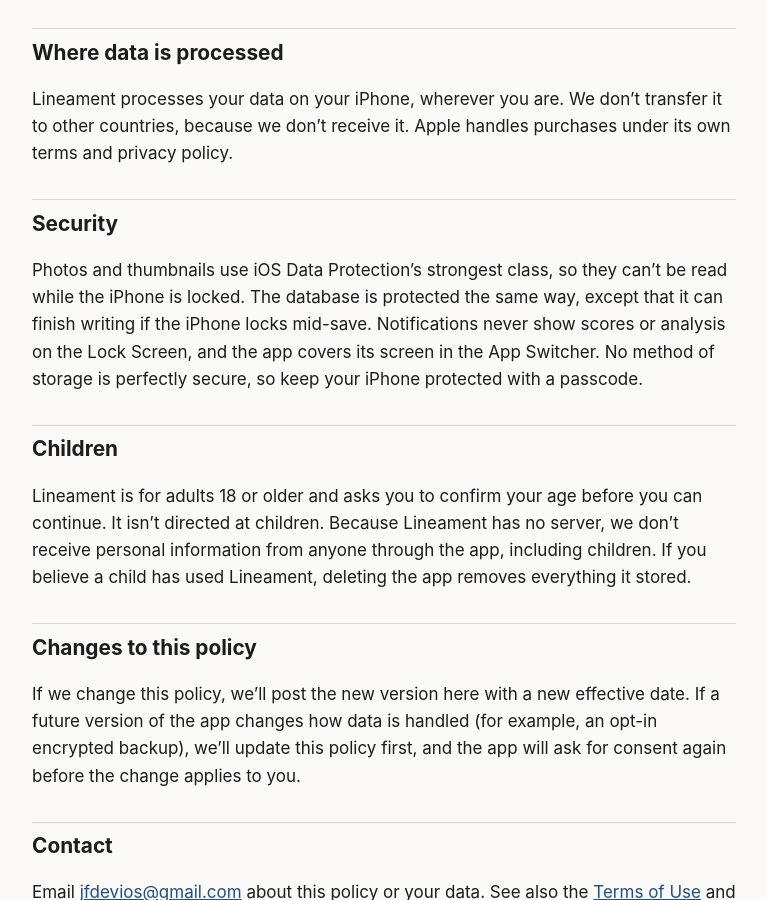
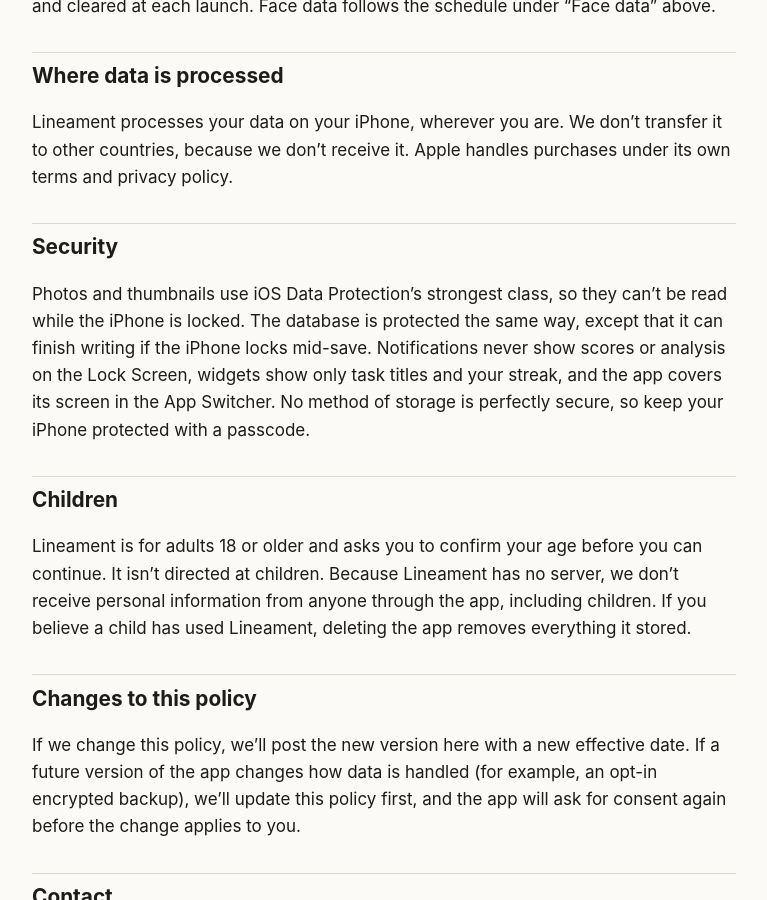
Before and after one commit to Jasonf90/lineament, a Jekyll site: the page built from privacy.md, in a window 1280 px wide and 900 px high, scrolled down 6332 px. Shown: the whole window, without its empty margins (256-1023 px from the left). Built offline with Jekyll 4.4.1, drawn with Linux system fonts in a browser that asks for light colours; our own code applies the rules of GitHub Pages for plain Markdown files; some of the changed text lies outside the part shown.

Commit message:
Privacy policy: say where check-in answers are stored, and what widgets show
Co-Authored-By: Claude Opus 5.5 <noreply@anthropic.com>

```diff
--- a/privacy.md
+++ b/privacy.md
@@ -30,7 +30,7 @@ Lineament is for adults 18 or older. Face analysis starts only after you agree t
 | Facial landmarks and the measurements calculated from them (distances, ratios and angles) | The app's database on the iPhone | Used to produce your ratings, the facial atlas and comparisons between your own scans |
 | Ratings, confidence levels and versions | The app's database on the iPhone | |
 | Scan details: the iPhone model identifier (for example "iPhone17,1"), camera lens, exposure, ISO, focal length, orientation, which segmentation masks the camera provided, and whether the photo came from the camera or was imported | The app's database on the iPhone | Used to check whether two scans can be compared. No location and no device identifiers |
-| Your profile, goals, routine plan, tasks and check-ins, including the weekly answers about how your skin, sleep and energy felt | The app's database on the iPhone | See "Health-related answers" below |
+| Your profile, goals, setup answers, routine plan, tasks and check-ins, including the weekly answers about how your skin, sleep and energy felt | The app's database and protected storage on the iPhone | See "Health-related answers" below |
 | Subscription status (which plan, its state, expiry and when it was last checked with the App Store) | The app's database on the iPhone | Lets Lineament Pro keep working when you're offline |
 | Usage events: a fixed list such as "onboarding started", "score revealed" or "task completed", with fixed choices such as which goal or which plan type | The app's database on the iPhone, for 90 days | Never sent anywhere and not included in exports. Each event carries a random ID the app creates on this iPhone (not a device or advertising identifier), which is replaced when you delete all data. Never includes photos, measurements, scores, free text, your age, health data or purchase transaction IDs |
 | Preferences, such as appearance and reminder times | Standard iOS app settings on the iPhone | iOS may include these settings in your device backup |
@@ -119,7 +119,7 @@ Lineament processes your data on your iPhone, wherever you are. We don't transfe
 
 ## Security
 
-Photos and thumbnails use iOS Data Protection's strongest class, so they can't be read while the iPhone is locked. The database is protected the same way, except that it can finish writing if the iPhone locks mid-save. Notifications never show scores or analysis on the Lock Screen, and the app covers its screen in the App Switcher. No method of storage is perfectly secure, so keep your iPhone protected with a passcode.
+Photos and thumbnails use iOS Data Protection's strongest class, so they can't be read while the iPhone is locked. The database is protected the same way, except that it can finish writing if the iPhone locks mid-save. Notifications never show scores or analysis on the Lock Screen, widgets show only task titles and your streak, and the app covers its screen in the App Switcher. No method of storage is perfectly secure, so keep your iPhone protected with a passcode.
 
 ## Children
 
```
Also changed, not shown: other parts of privacy.md (+1 -1 lines).
